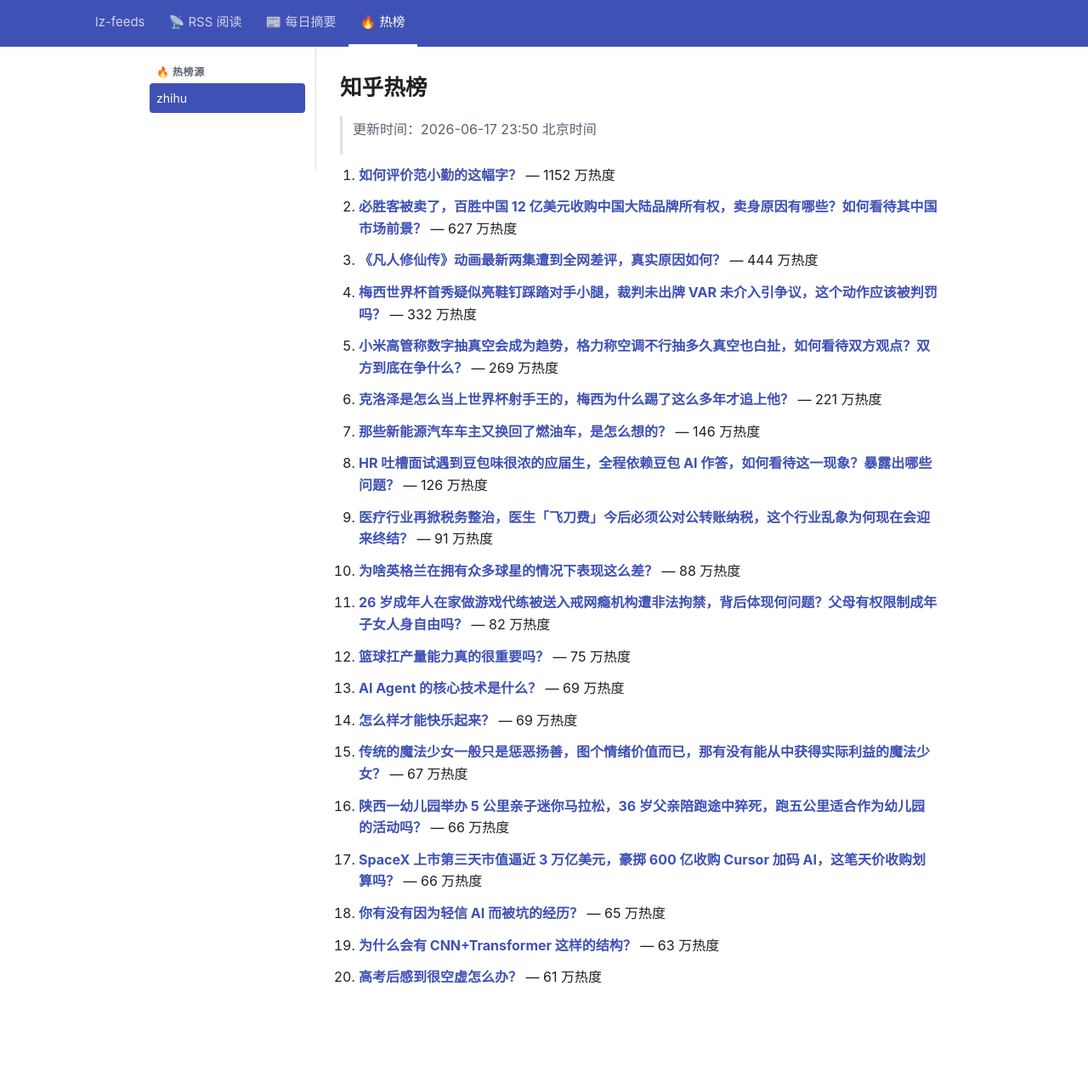
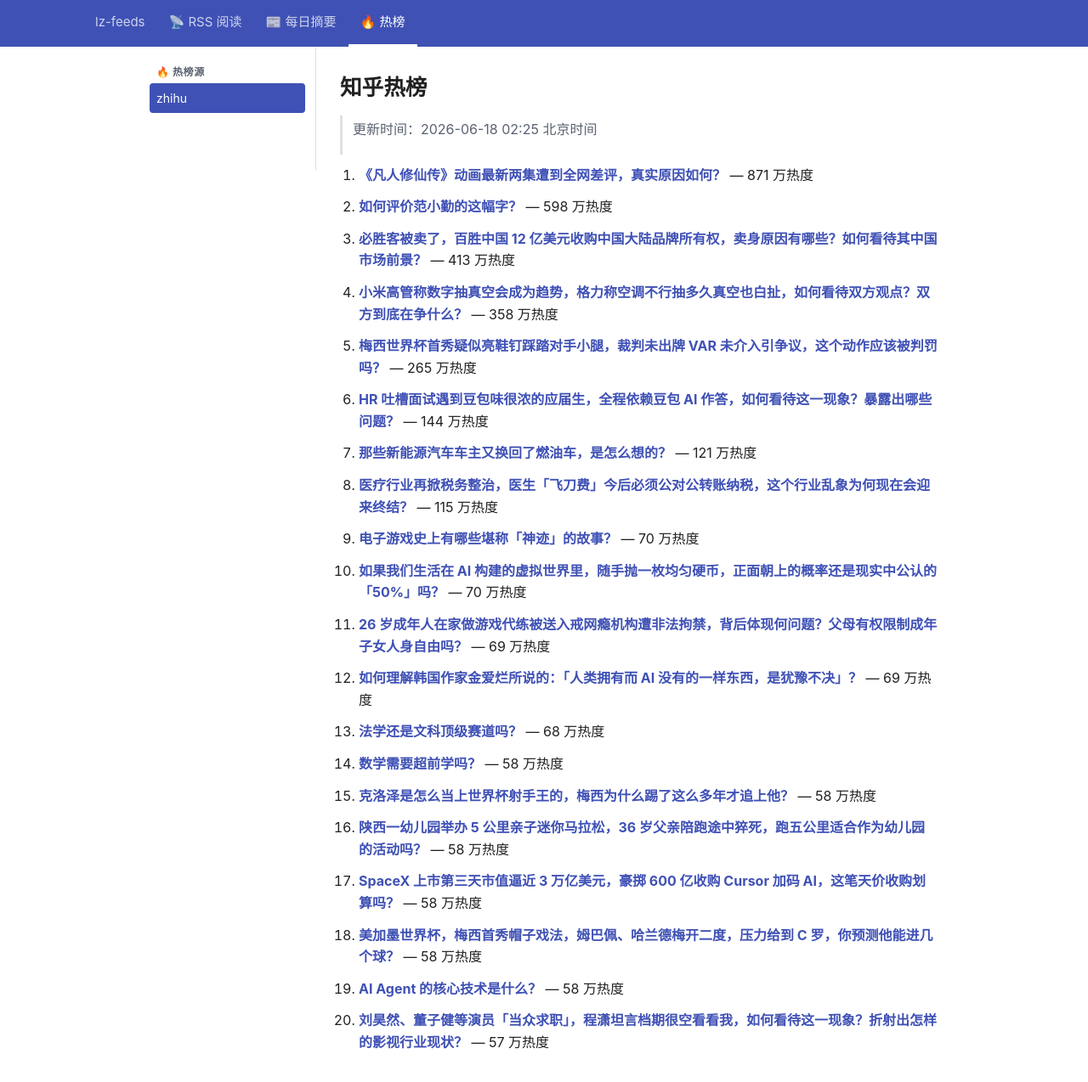
Before and after one commit to lizhang0101/lz-feeds, a Jekyll site: the page built from _hotlist/zhihu.md, in a window 1280 px wide and 1305 px high. Shown: the top 1274 px of the window at 85% size. Built offline with Jekyll 4.4.1, drawn with Linux system fonts in a browser that asks for light colours.

Commit message:
hotlist: 2026-06-17T18:25Z

```diff
--- a/_hotlist/zhihu.md
+++ b/_hotlist/zhihu.md
@@ -1,48 +1,48 @@
 ---
-updated: 2026-06-17 23:50 北京时间
+updated: 2026-06-18 02:25 北京时间
 count: 20
 ---
 
 # 知乎热榜
 
-> 更新时间：2026-06-17 23:50 北京时间
+> 更新时间：2026-06-18 02:25 北京时间
 
-1. **[如何评价范小勤的这幅字？](https://www.zhihu.com/question/2049168559843046808)** — 1152 万热度
+1. **[《凡人修仙传》动画最新两集遭到全网差评，真实原因如何？](https://www.zhihu.com/question/2050542037494240185)** — 871 万热度
 
-2. **[必胜客被卖了，百胜中国 12 亿美元收购中国大陆品牌所有权，卖身原因有哪些？如何看待其中国市场前景？](https://www.zhihu.com/question/2050336798279034583)** — 627 万热度
+2. **[如何评价范小勤的这幅字？](https://www.zhihu.com/question/2049168559843046808)** — 598 万热度
 
-3. **[《凡人修仙传》动画最新两集遭到全网差评，真实原因如何？](https://www.zhihu.com/question/2050542037494240185)** — 444 万热度
+3. **[必胜客被卖了，百胜中国 12 亿美元收购中国大陆品牌所有权，卖身原因有哪些？如何看待其中国市场前景？](https://www.zhihu.com/question/2050336798279034583)** — 413 万热度
 
-4. **[梅西世界杯首秀疑似亮鞋钉踩踏对手小腿，裁判未出牌 VAR 未介入引争议，这个动作应该被判罚吗？](https://www.zhihu.com/question/2050540701503283400)** — 332 万热度
+4. **[小米高管称数字抽真空会成为趋势，格力称空调不行抽多久真空也白扯，如何看待双方观点？双方到底在争什么？](https://www.zhihu.com/question/2050275486652000215)** — 358 万热度
 
-5. **[小米高管称数字抽真空会成为趋势，格力称空调不行抽多久真空也白扯，如何看待双方观点？双方到底在争什么？](https://www.zhihu.com/question/2050275486652000215)** — 269 万热度
+5. **[梅西世界杯首秀疑似亮鞋钉踩踏对手小腿，裁判未出牌 VAR 未介入引争议，这个动作应该被判罚吗？](https://www.zhihu.com/question/2050540701503283400)** — 265 万热度
 
-6. **[克洛泽是怎么当上世界杯射手王的，梅西为什么踢了这么多年才追上他？](https://www.zhihu.com/question/2050539903792804260)** — 221 万热度
+6. **[HR 吐槽面试遇到豆包味很浓的应届生，全程依赖豆包 AI 作答，如何看待这一现象？暴露出哪些问题？](https://www.zhihu.com/question/2050618204980863708)** — 144 万热度
 
-7. **[那些新能源汽车车主又换回了燃油车，是怎么想的？](https://www.zhihu.com/question/1918235574843729760)** — 146 万热度
+7. **[那些新能源汽车车主又换回了燃油车，是怎么想的？](https://www.zhihu.com/question/1918235574843729760)** — 121 万热度
 
-8. **[HR 吐槽面试遇到豆包味很浓的应届生，全程依赖豆包 AI 作答，如何看待这一现象？暴露出哪些问题？](https://www.zhihu.com/question/2050618204980863708)** — 126 万热度
+8. **[医疗行业再掀税务整治，医生「飞刀费」今后必须公对公转账纳税，这个行业乱象为何现在会迎来终结？](https://www.zhihu.com/question/2050357326708847667)** — 115 万热度
 
-9. **[医疗行业再掀税务整治，医生「飞刀费」今后必须公对公转账纳税，这个行业乱象为何现在会迎来终结？](https://www.zhihu.com/question/2050357326708847667)** — 91 万热度
+9. **[电子游戏史上有哪些堪称「神迹」的故事？](https://www.zhihu.com/question/2043732533108528830)** — 70 万热度
 
-10. **[为啥英格兰在拥有众多球星的情况下表现这么差？](https://www.zhihu.com/question/659773048)** — 88 万热度
+10. **[如果我们生活在 AI 构建的虚拟世界里，随手抛一枚均匀硬币，正面朝上的概率还是现实中公认的「50%」吗？](https://www.zhihu.com/question/2050269478747889665)** — 70 万热度
 
-11. **[26 岁成年人在家做游戏代练被送入戒网瘾机构遭非法拘禁，背后体现何问题？父母有权限制成年子女人身自由吗？](https://www.zhihu.com/question/2050501939901592201)** — 82 万热度
+11. **[26 岁成年人在家做游戏代练被送入戒网瘾机构遭非法拘禁，背后体现何问题？父母有权限制成年子女人身自由吗？](https://www.zhihu.com/question/2050501939901592201)** — 69 万热度
 
-12. **[篮球扛产量能力真的很重要吗？](https://www.zhihu.com/question/2048947468382086210)** — 75 万热度
+12. **[如何理解韩国作家金爱烂所说的：「人类拥有而 AI 没有的一样东西，是犹豫不决」？](https://www.zhihu.com/question/2046913494243435264)** — 69 万热度
 
-13. **[AI Agent 的核心技术是什么？](https://www.zhihu.com/question/1906023807417811104)** — 69 万热度
+13. **[法学还是文科顶级赛道吗？](https://www.zhihu.com/question/2048035222256612189)** — 68 万热度
 
-14. **[怎么样才能快乐起来？](https://www.zhihu.com/question/19911295)** — 69 万热度
+14. **[数学需要超前学吗？](https://www.zhihu.com/question/1899053696207261890)** — 58 万热度
 
-15. **[传统的魔法少女一般只是惩恶扬善，图个情绪价值而已，那有没有能从中获得实际利益的魔法少女？](https://www.zhihu.com/question/1957026488495867169)** — 67 万热度
+15. **[克洛泽是怎么当上世界杯射手王的，梅西为什么踢了这么多年才追上他？](https://www.zhihu.com/question/2050539903792804260)** — 58 万热度
 
-16. **[陕西一幼儿园举办 5 公里亲子迷你马拉松，36 岁父亲陪跑途中猝死，跑五公里适合作为幼儿园的活动吗？](https://www.zhihu.com/question/2050225795503805964)** — 66 万热度
+16. **[陕西一幼儿园举办 5 公里亲子迷你马拉松，36 岁父亲陪跑途中猝死，跑五公里适合作为幼儿园的活动吗？](https://www.zhihu.com/question/2050225795503805964)** — 58 万热度
 
-17. **[SpaceX 上市第三天市值逼近 3 万亿美元，豪掷 600 亿收购 Cursor 加码 AI，这笔天价收购划算吗？](https://www.zhihu.com/question/2050515273640423854)** — 66 万热度
+17. **[SpaceX 上市第三天市值逼近 3 万亿美元，豪掷 600 亿收购 Cursor 加码 AI，这笔天价收购划算吗？](https://www.zhihu.com/question/2050515273640423854)** — 58 万热度
 
-18. **[你有没有因为轻信 AI 而被坑的经历？](https://www.zhihu.com/question/1932510061890105477)** — 65 万热度
+18. **[美加墨世界杯，梅西首秀帽子戏法，姆巴佩、哈兰德梅开二度，压力给到 C 罗，你预测他能进几个球？](https://www.zhihu.com/question/2050562754340022081)** — 58 万热度
 
-19. **[为什么会有 CNN+Transformer 这样的结构？](https://www.zhihu.com/question/791793922)** — 63 万热度
+19. **[AI Agent 的核心技术是什么？](https://www.zhihu.com/question/1906023807417811104)** — 58 万热度
 
-20. **[高考后感到很空虚怎么办？](https://www.zhihu.com/question/2050596908780017002)** — 61 万热度
+20. **[刘昊然、董子健等演员「当众求职」，程潇坦言档期很空看看我，如何看待这一现象？折射出怎样的影视行业现状？](https://www.zhihu.com/question/2049828429411739036)** — 57 万热度
```
